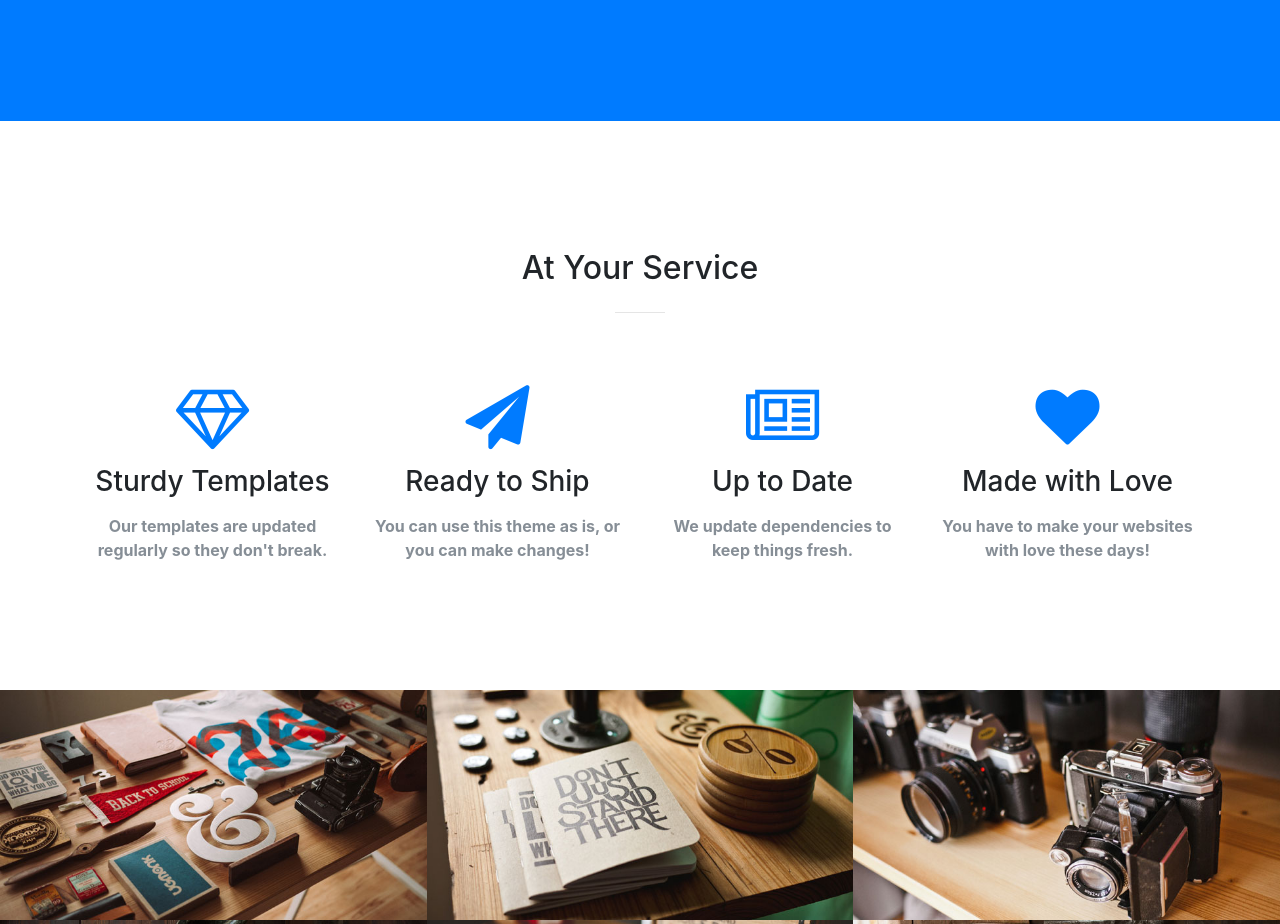
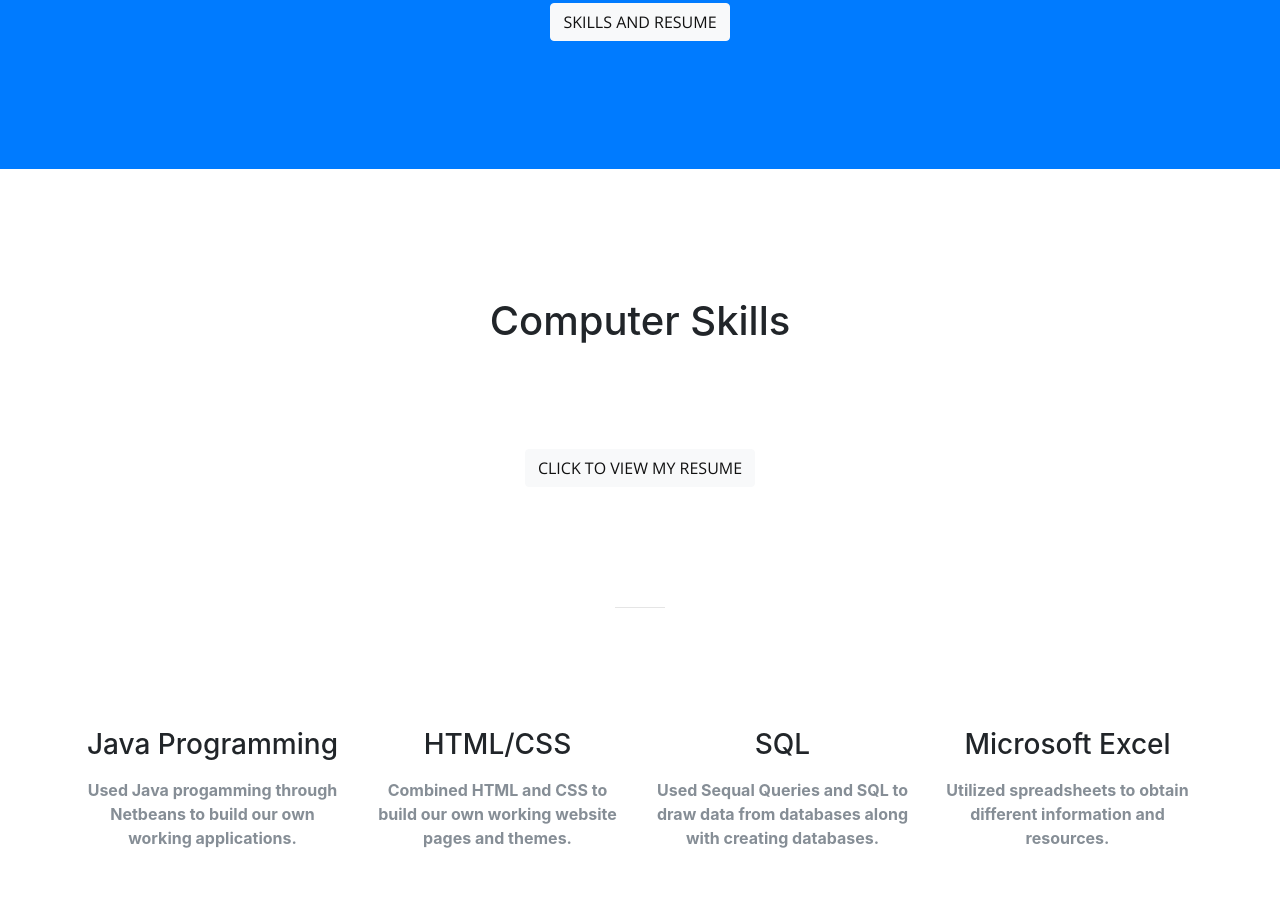
Before and after one commit to tylerblackburn4710/Exam-3b--Portfolio, a website with bundled scripts: page index.html in a window 1280 px wide. Shown: the part 1156-2080 px from the top of the page. Built offline with nearby package versions, Linux system fonts and the light colour scheme; files whose address does not match are found by name.

Commit message:
Added Resume and Skills

```diff
--- a/index.html
+++ b/index.html
@@ -41,7 +41,7 @@
               <a class="nav-link js-scroll-trigger" href="#about">Summary</a>
             </li>
              <li class="nav-item">
-              <a class="nav-link js-scroll-trigger" href="#services">Services</a>
+              <a class="nav-link js-scroll-trigger" href="#services">Resume</a>
             </li>
             <li class="nav-item">
               <a class="nav-link js-scroll-trigger" href="#portfolio">Portfolio</a>
@@ -67,7 +67,7 @@
           </div>
 
 <div class="col-lg-8 mx-auto">
-         <p class="text-faded mb-5">Thanks for visiting my page. This is my webpage containing different information about myself, and including work I did throughout the semester. You can find my portfolio, resume, and all the different links below. <br><br><img src = "/Users/tylerblackburn4710/Desktop/Portfolio/blackburn1.jpg"  height="270" width= "320"/></p>
+         <p class="text-faded mb-5">Thanks for visiting my page. This is my webpage containing different information about myself, and including work I did from my experience at the University of Iowa. You can find my portfolio, resume, and all the different links below.  <br><br><img src = "/Users/tylerblackburn4710/Desktop/Portfolio/blackburn1.jpg"  height="270" width= "320"/></p>
 
             <a class="btn btn-primary btn-xl js-scroll-trigger" href="#about">Professional Summary</a>
 
@@ -83,8 +83,9 @@
             <h2 class="section-heading text-white">Professional Summary</h2>
 
             <hr class="light my-4">
-            <p class="text-faded mb-4">Start Bootstrap has everything you need to get your new website up and running in no time! All of the templates and themes on Start Bootstrap are open source, free to download, and easy to use. No strings attached!</p>
-            <a class="btn btn-light btn-xl js-scroll-trigger" href="#services">Get Started!</a>
+            <p class="text-faded mb-4">I am a senior at the University of Iowa majoring in Management Information Systems.  I’m seeking opportunities in information systems, business analytics, and database management. I am interested in gaining professional experience with database management, business analytics and information systems to build my business experience, skills, and knowledge.
+</p>
+            <a class="btn btn-light btn-xl js-scroll-trigger" href="#services">Skills and Resume</a>
           </div>
         </div>
       </div>
@@ -94,8 +95,19 @@
       <div class="container">
         <div class="row">
           <div class="col-lg-12 text-center">
-            <h2 class="section-heading">At Your Service</h2>
+            <h1 class="section-heading">Computer Skills</h1>
+<br>
+<br>
+<br>
+<br>
+<a class="btn btn-light btn-xl sr-button" href = "/Users/tylerblackburn4710/Desktop/Portfolio/resume.pdf">Click to view my Resume</a>
+<br>
+<br>
+<br>
+<br>
+<br>
             <hr class="my-4">
+
           </div>
         </div>
       </div>
@@ -103,30 +115,37 @@
         <div class="row">
           <div class="col-lg-3 col-md-6 text-center">
             <div class="service-box mt-5 mx-auto">
-              <i class="fa fa-4x fa-diamond text-primary mb-3 sr-icons"></i>
-              <h3 class="mb-3">Sturdy Templates</h3>
-              <p class="text-muted mb-0">Our templates are updated regularly so they don't break.</p>
+
+              <br>
+	      <br>
+
+              <h3 class="mb-3">Java Programming</h3>
+              <p class="text-muted mb-0">Used Java progamming through Netbeans to build our own working applications.</p>
             </div>
           </div>
           <div class="col-lg-3 col-md-6 text-center">
             <div class="service-box mt-5 mx-auto">
-              <i class="fa fa-4x fa-paper-plane text-primary mb-3 sr-icons"></i>
-              <h3 class="mb-3">Ready to Ship</h3>
-              <p class="text-muted mb-0">You can use this theme as is, or you can make changes!</p>
+              <br>
+		<br>
+              <h3 class="mb-3">HTML/CSS</h3>
+              <p class="text-muted mb-0">Combined HTML and CSS to build our own working website pages and themes.</p>
             </div>
           </div>
           <div class="col-lg-3 col-md-6 text-center">
             <div class="service-box mt-5 mx-auto">
-              <i class="fa fa-4x fa-newspaper-o text-primary mb-3 sr-icons"></i>
-              <h3 class="mb-3">Up to Date</h3>
-              <p class="text-muted mb-0">We update dependencies to keep things fresh.</p>
+          <br>
+<br>
+              <h3 class="mb-3">SQL</h3>
+              <p class="text-muted mb-0">Used Sequal Queries and SQL to draw data from databases along with creating databases.</p>
             </div>
           </div>
           <div class="col-lg-3 col-md-6 text-center">
             <div class="service-box mt-5 mx-auto">
-              <i class="fa fa-4x fa-heart text-primary mb-3 sr-icons"></i>
-              <h3 class="mb-3">Made with Love</h3>
-              <p class="text-muted mb-0">You have to make your websites with love these days!</p>
+          <br>
+<br>
+              <h3 class="mb-3">Microsoft Excel</h3>
+              <p class="text-muted mb-0">Utilized spreadsheets to obtain different information and resources.</p>
+
             </div>
           </div>
         </div>
```
Also changed, not shown: 1 other file.
